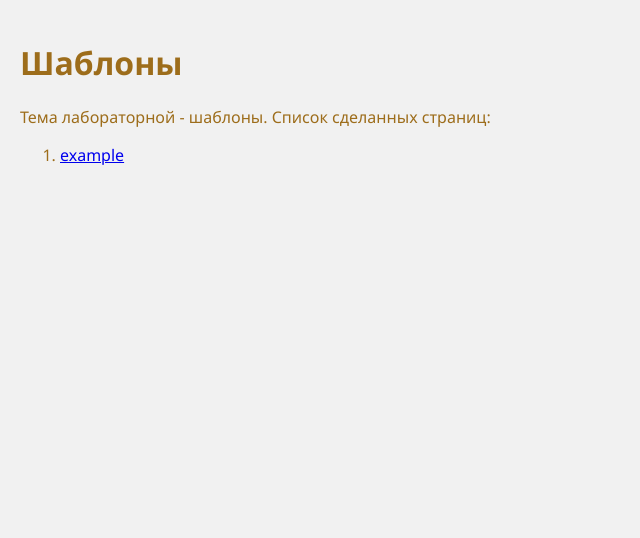
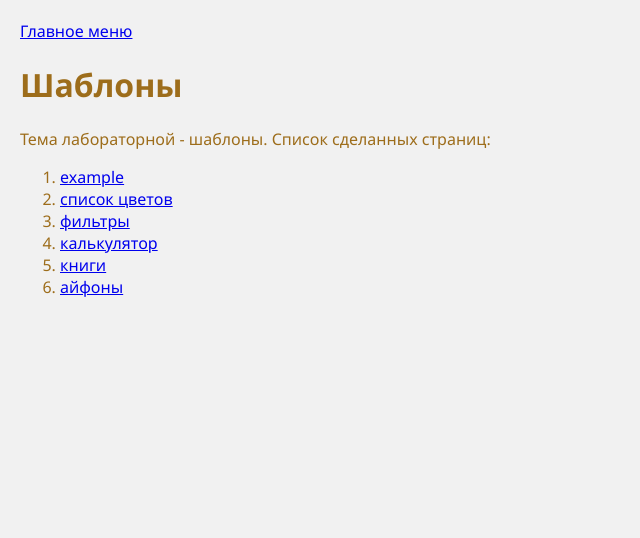
Before and after one commit to fedotovnaaaa/web-back-labs, a Flask app: page /lab2/ in a window 1280 px wide. Shown: the part 55-593 px from the top of the page, without its empty margins (0-640 px from the left). Run offline with Flask 3, Linux system fonts and the light colour scheme.

Commit message:
добавление ссылок

```diff
--- a/app.py
+++ b/app.py
@@ -300,6 +300,7 @@ def index():
             <ul>
                 <li>
                     <a href="/lab1">Лабораторная работа 1</a>
+                    <a href="/lab2">Лабораторная работа 2</a>
                 </li>
             </ul>
         </div>
@@ -651,12 +652,10 @@ def filters():
     phrase = "О <b>сколько</b> <u>нам</u> <i>открытий</i> чудных..."
     return render_template('filter.html', phrase=phrase)
 
-# Перенаправление на /lab2/calc/1/1
 @app.route('/lab2/calc/')
 def calc_default():
     return redirect(url_for('calc', a=1, b=1))
 
-# Перенаправление на /lab2/calc/a/1
 @app.route('/lab2/calc/<int:a>')
 def calc_single(a):
     return redirect(url_for('calc', a=a, b=1))
--- a/templates/base.html
+++ b/templates/base.html
@@ -12,6 +12,7 @@
     </header>
 
     <main>
+        <a href="/">Главное меню</a>
         {% block main %}{% endblock %}
     </main>
 
--- a/templates/lab2.html
+++ b/templates/lab2.html
@@ -11,5 +11,20 @@
         <li>
             <a href="/lab2/example">example</a>
         </li>
+        <li>
+            <a href="/lab2/flowers">список цветов</a>
+        </li>
+        <li>
+            <a href="/lab2/filters">фильтры</a>
+        </li>
+        <li>
+            <a href="/lab2/calc">калькулятор</a>
+        </li>
+        <li>
+            <a href="/lab2/books">книги</a>
+        </li>
+        <li>
+            <a href="/lab2/iphone">айфоны</a>
+        </li>
     </ol>
 {% endblock %}
```
